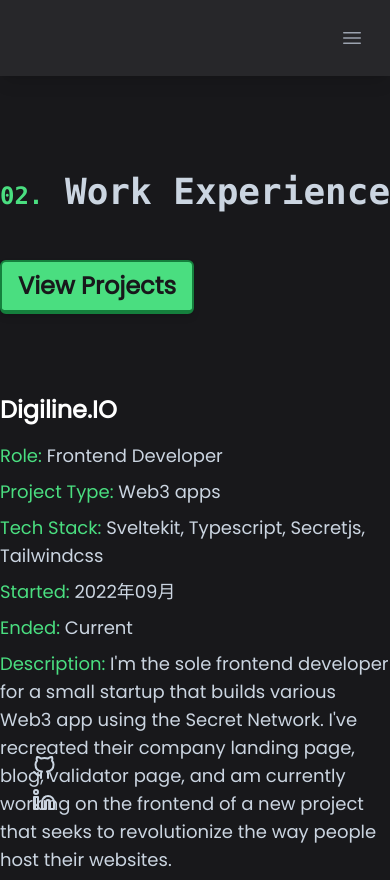
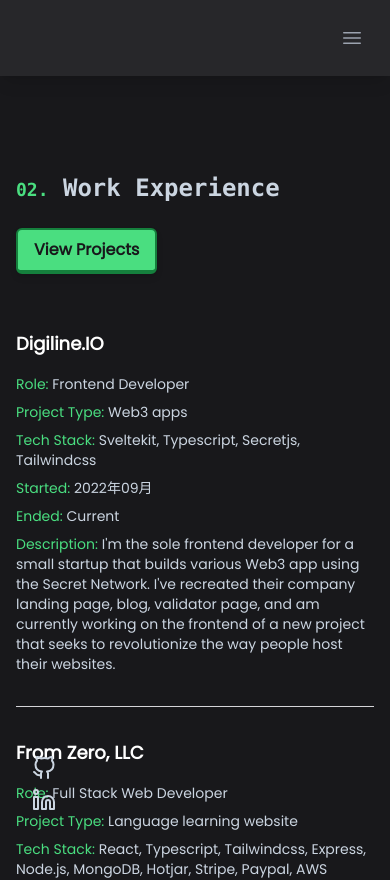
Before and after one commit to juiceboxh3ro/portfolio, a Nuxt app: page /projects in a window 390 px wide. Shown: the top 880 px of the page. Built offline with nearby package versions, Linux system fonts and the light colour scheme.

Commit message:
better mobile functionality

```diff
--- a/components/navbar.vue
+++ b/components/navbar.vue
@@ -6,7 +6,11 @@
   { href: "/contact", text: "Contact" }
 ]
 
-  const modalOpen = useState('modalOpen', () => false)
+const modalOpen = useModalOpen()
+const handleNavTo = (to: string) => {
+  modalOpen.value = false
+  return navigateTo(to)
+}
 </script>
 
 <template>
@@ -47,9 +51,9 @@
               <div class="space-y-2 py-6">
                 <ul class="flex flex-col gap-4">
                   <li v-for="({ href, text }, i) in links" :key="href" class="text-lg">
-                    <NuxtLink :to="href" class="focus:outline-green-300">
+                    <p role="link" @click="handleNavTo(href)" class="focus:outline-green-300">
                       <pre><span class="text-green-400">0{{ i }}.&nbsp;</span>{{ text }}</pre>
-                    </NuxtLink>
+                    </p>
                   </li>
                 </ul>
               </div>
--- /dev/null
+++ b/composables/useModalOpen.ts
@@ -0,0 +1,3 @@
+export default function () {
+  return useState('modalOpen', () => false)
+}
--- a/layouts/default.vue
+++ b/layouts/default.vue
@@ -1,5 +1,5 @@
 <template>
-  <main class="max-w-7xl my-24 mx-auto lg:px-8">
+  <main class="max-w-7xl my-24 mx-auto px-4 lg:px-8">
     <section class="flex flex-col justify-center items-center text-xl">
       <slot />
     </section>
--- a/pages/about/index.vue
+++ b/pages/about/index.vue
@@ -10,21 +10,21 @@ const langs = ["Nuxt", "Next.js", "Sveltekit", "Elixir & Phoenix", "Django", "Un
 <template>
   <NuxtLayout>
     <div class="flex flex-col justify-evenly p-4">
-      <h2 class="text-4xl font-bold mb-12">
-        <pre><span class="text-2xl text-green-400">01.</span> About Me</pre>
+      <h2 class="text-2xl font-bold mb-6 sm:mb-12 sm:text-4xl">
+        <pre><span class="text-lg text-green-400 sm:text-2xl">01.</span> About Me</pre>
       </h2>
       <div>
         <div class="grid gap-4 md:gap-24 items-start sm:grid-flow-col">
           <div class="flex flex-col justify-center gap-4">
-            <p>Hello! I&apos;m jesse. I was grew up in Northern Michigan, and shortly after moving to Maryland I was diagnosed with bone cancer. I&apos;m now over 10 years in remission!</p>
-            <p>I started self-teaching Japanese around 2011, and later went to Temple University, Japan Campus in Tokyo to major in Japanese language and culture.</p>
-            <p>But how does that relate to web development you may ask? It probably doesn&apos;t! I've been interested in programming since I was young, but either never had the right resources to get started or the time to invest in learning. After graduation I had plenty of time and had found the right resources, and thus started my journey with HTML, CSS, and Javascript.</p>
+            <p class="text-sm sm:text-lg">Hello! I&apos;m jesse. I was grew up in Northern Michigan, and shortly after moving to Maryland I was diagnosed with bone cancer. I&apos;m now over 10 years in remission!</p>
+            <p class="text-sm sm:text-lg">I started self-teaching Japanese around 2011, and later went to Temple University, Japan Campus in Tokyo to major in Japanese language and culture.</p>
+            <p class="text-sm sm:text-lg">But how does that relate to web development you may ask? It probably doesn&apos;t! I've been interested in programming since I was young, but either never had the right resources to get started or the time to invest in learning. After graduation I had plenty of time and had found the right resources, and thus started my journey with HTML, CSS, and Javascript.</p>
           </div>
           <div class="flex flex-col justify-center gap-4">
-            <p>I&apos;ve had the privilege of working with a few start-ups, including the website I used to start learning Japanese. Most of my experience has been with React, Node.js, and MongoDB, but I&apos;m a forever learner now and I explore other languages and paradigms during my free time!</p>
-            <p>Here&apos;s some stuff I&apos;ve been working with or exploring lately:</p>
+            <p class="text-sm sm:text-lg">I&apos;ve had the privilege of working with a few start-ups, including the website I used to start learning Japanese. Most of my experience has been with React, Node.js, and MongoDB, but I&apos;m a forever learner now and I explore other languages and paradigms during my free time!</p>
+            <p class="text-sm sm:text-lg">Here&apos;s some stuff I&apos;ve been working with or exploring lately:</p>
             <ul class="grid grid-cols-2">
-              <li v-for="lang in langs" v-bind:key="lang" class="inline-flex items-center">
+              <li v-for="lang in langs" v-bind:key="lang" class="inline-flex items-center text-sm sm:text-lg">
                 <GreenTriangle />&nbsp;{{ lang }}
               </li>
             </ul>
--- a/pages/index.vue
+++ b/pages/index.vue
@@ -8,13 +8,13 @@ useSeoMeta({
 <template>
   <NuxtLayout>
     <section>
-      <div class="w-3/4 flex flex-1 flex-col justify-center gap-4 text-lg xl:w-1/2">
-        <p>Hello, I&apos;m</p>
+      <div class="w-full flex flex-1 flex-col justify-center gap-4 text-lg sm:w-1/2">
+        <p class="text-sm sm:text-lg">Hello, I&apos;m</p>
         <div>
           <h2 class="mb-4 sm:text-4xl md:text-6xl"><span class="text-green-400">jesse goodburne</span>.</h2>
           <h2 class="text-4xl">I create internet things.</h2>
         </div>
-        <p>I&apos;m a web developer based in Howard County, Maryland. I&apos;m passionate about creating beautiful websites and challenging my skillset to create better web-based experiences.</p>
+        <p class="text-sm sm:text-lg">I&apos;m a web developer based in Howard County, Maryland. I&apos;m passionate about creating beautiful websites and challenging my skillset to create better web-based experiences.</p>
       </div>
     </section>
   </NuxtLayout>
--- a/pages/projects/index.vue
+++ b/pages/projects/index.vue
@@ -65,47 +65,47 @@ const work_exp = [
   <NuxtLayout>
     <div class="text-lg flex flex-col pb-24">
       <template v-if="viewing === 'work'">
-        <h2 class="text-4xl font-bold">
-          <pre><span class="text-2xl text-green-400">02.</span> Work Experience</pre>
+        <h2 class="text-2xl font-bold sm:text-4xl">
+          <pre><span class="text-lg text-green-400 sm:text-2xl">02.</span> Work Experience</pre>
         </h2>
         <div>
           <button @click="viewing = 'projects'"
-            class="text-2xl font-bold text-zinc-900 bg-green-400 px-4 py-2 my-12 rounded-md drop-shadow-md border-green-700 border-2 border-b-4 focus:outline-green-300">
+            class="text-base font-bold text-zinc-900 bg-green-400 px-4 py-2 my-6 rounded-md drop-shadow-md border-green-700 border-2 border-b-4 sm:my-12 sm:text-2xl focus:outline-green-300">
             View Projects
           </button>
         </div>
         <div class="divide-y flex flex-col gap-8 divide-zinc-300 mx-auto">
           <div v-for="exp in work_exp" v-bind:key="exp.company">
             <div class="flex flex-col gap-2">
-              <h2 class="text-white text-2xl font-bold mt-8 mb-2">
+              <h2 class="text-white text-lg font-bold mt-8 mb-2 sm:text-2xl">
                 <a class="focus:outline-green-300" :href="exp.link" target="_blank" rel="noopener noreferrer">{{
                   exp.company
                 }}</a>
               </h2>
-              <p><span class="text-green-400">Role:</span>&nbsp;{{ exp.title }}</p>
-              <p><span class="text-green-400">Project Type:</span>&nbsp;{{ exp.type }}</p>
-              <p><span class="text-green-400">Tech Stack:</span>&nbsp;{{ exp.techs }}</p>
-              <p><span class="text-green-400">Started:</span>&nbsp;{{ exp.started }}</p>
-              <p><span class="text-green-400">Ended:</span>&nbsp;{{ exp.ended ? exp.ended : "Current" }}</p>
-              <p><span class="text-green-400">Description:</span>&nbsp;{{ exp.description }}</p>
+              <p class="text-sm sm:text-lg"><span class="text-green-400">Role:</span>&nbsp;{{ exp.title }}</p>
+              <p class="text-sm sm:text-lg"><span class="text-green-400">Project Type:</span>&nbsp;{{ exp.type }}</p>
+              <p class="text-sm sm:text-lg"><span class="text-green-400">Tech Stack:</span>&nbsp;{{ exp.techs }}</p>
+              <p class="text-sm sm:text-lg"><span class="text-green-400">Started:</span>&nbsp;{{ exp.started }}</p>
+              <p class="text-sm sm:text-lg"><span class="text-green-400">Ended:</span>&nbsp;{{ exp.ended ? exp.ended : "Current" }}</p>
+              <p class="text-sm sm:text-lg"><span class="text-green-400">Description:</span>&nbsp;{{ exp.description }}</p>
             </div>
           </div>
         </div>
       </template>
       <template v-else-if="viewing === 'projects'">
-        <h2 class="text-4xl font-bold">
-          <pre><span class="text-2xl text-green-400">02.</span> Personal Projects</pre>
+        <h2 class="text-2xl font-bold sm:text-4xl">
+          <pre><span class="text-lg text-green-400 sm:text-2xl">02.</span> Personal Projects</pre>
         </h2>
         <div>
           <button @click="viewing = 'work'"
-            class="text-2xl font-bold text-zinc-900 bg-green-400 px-4 py-2 my-12 rounded-md drop-shadow-md border-green-700 border-2 border-b-4 focus:outline-green-300">
+            class="text-base font-bold text-zinc-900 bg-green-400 px-4 py-2 my-6 rounded-md drop-shadow-md border-green-700 border-2 border-b-4 sm:my-12 sm:text-2xl focus:outline-green-300">
             View Work Experience
           </button>
         </div>
         <div class="divide-y flex flex-col gap-8 divide-zinc-300 mx-auto">
           <div v-for="p in projects" v-bind:key="p.name">
             <div class="flex flex-col gap-2">
-              <h2 class="text-white text-2xl font-bold mt-8 mb-2">
+              <h2 class="text-white text-lg font-bold mt-8 mb-2 sm:text-2xl">
                 <a class="focus:outline-green-300" :href="p.link" target="_blank" rel="noopener noreferrer">{{
                   p.name
                 }}</a>
```
Also changed, not shown: pages/contact/index.vue (+13 -13 lines). Lines whose indentation alone changed are shown as unchanged.
